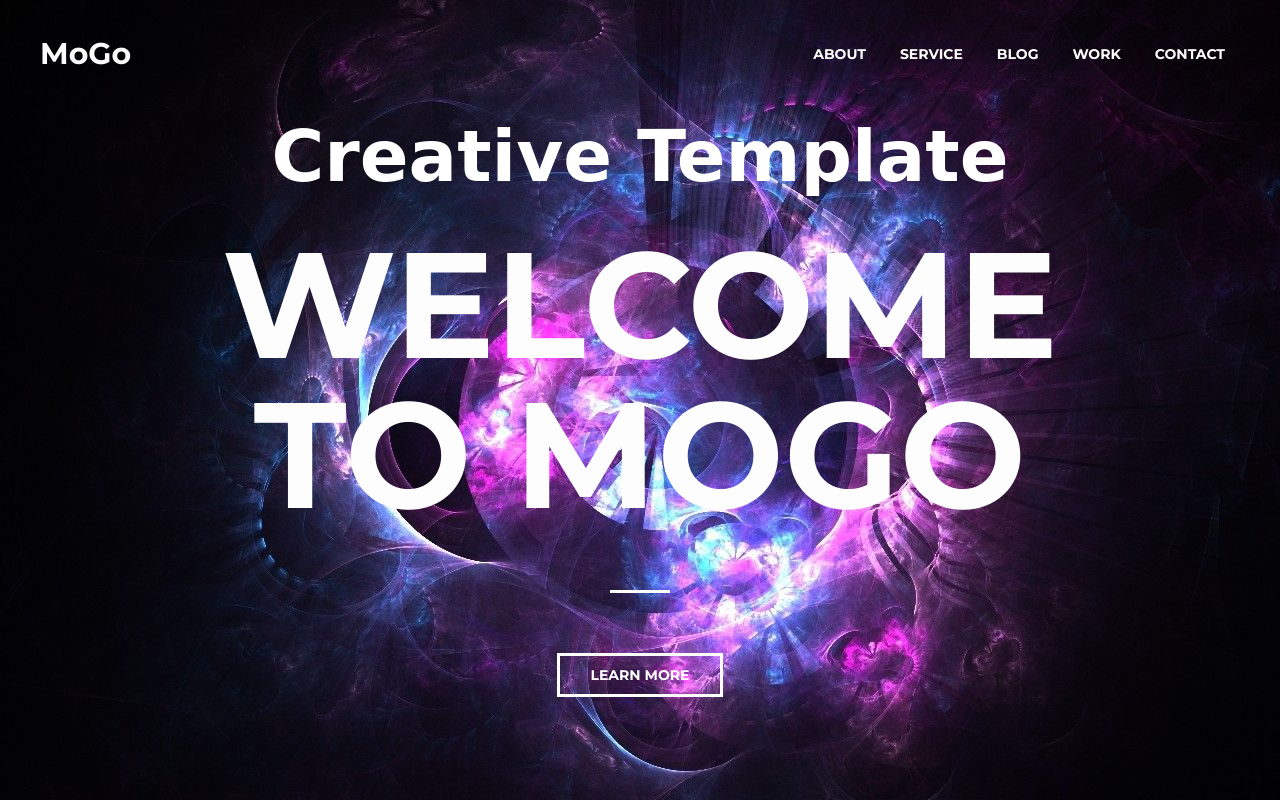
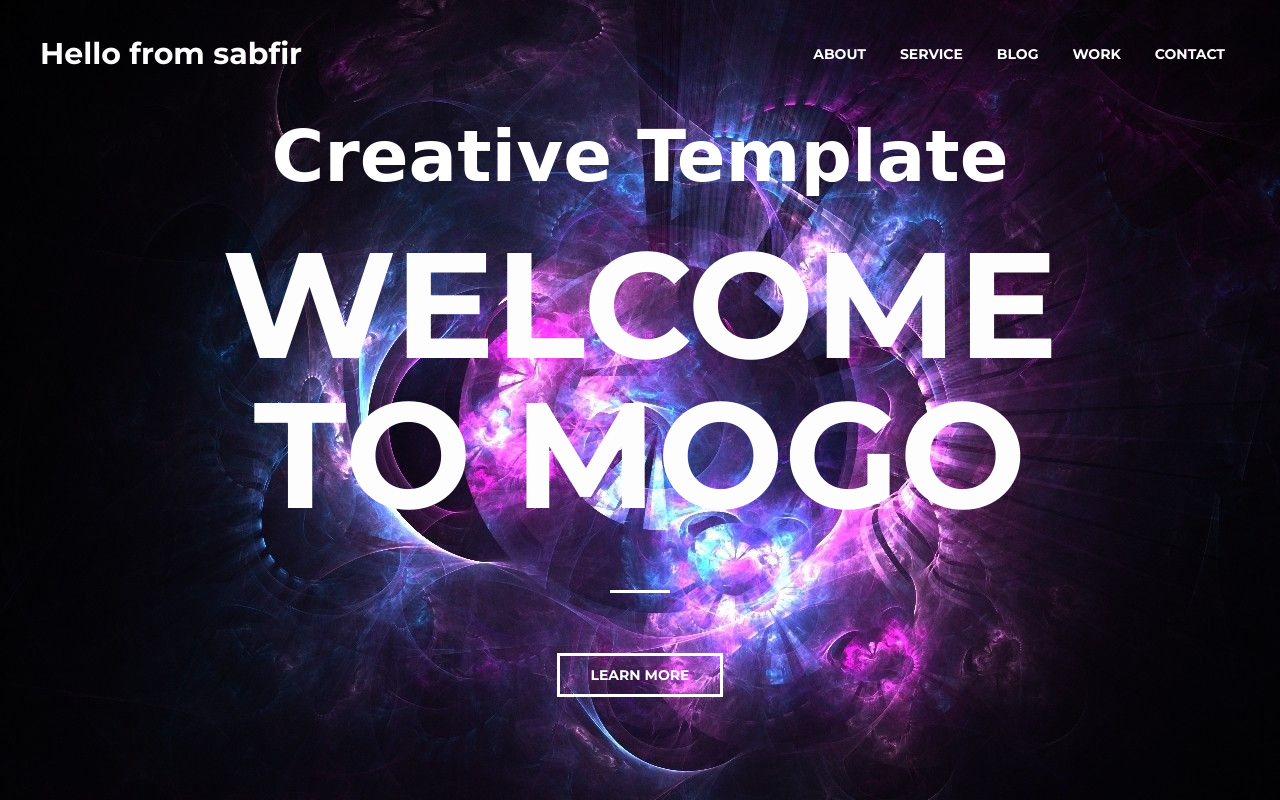
Before and after one commit to AndreyPlytka/mogowww, a plain HTML site: page index.html in a window 1280 px wide. Drawn offline with Linux system fonts and the light colour scheme; a web font is replaced by a local one.

Commit message:
some changes

```diff
--- a/index.html
+++ b/index.html
@@ -12,7 +12,7 @@
     <div class="conteiner">
         <div class="header__inner">
 
-            <div class="heder__logo">MoGo</div>
+            <div class="heder__logo">Hello from sabfir</div>
 
             <nav class="nav">
                 <a class="nav__link"  href="#">About</a>
```
